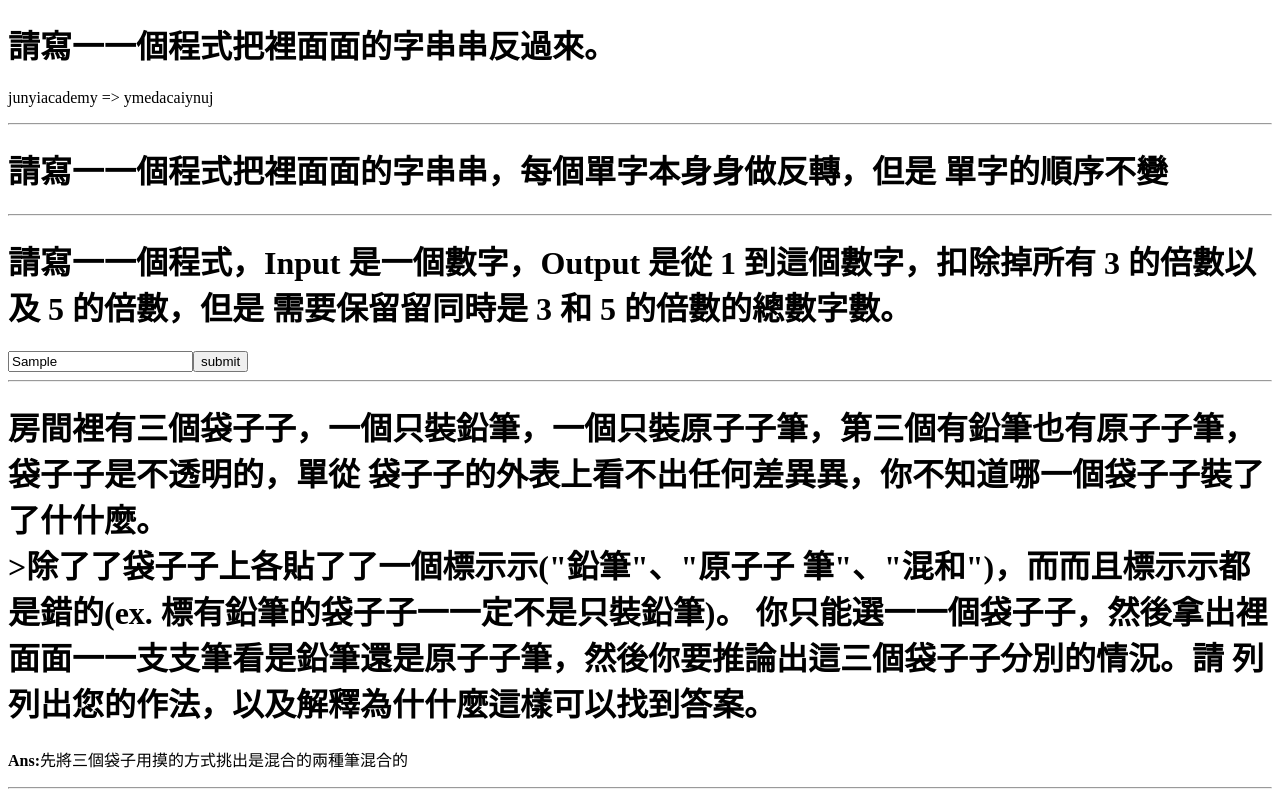
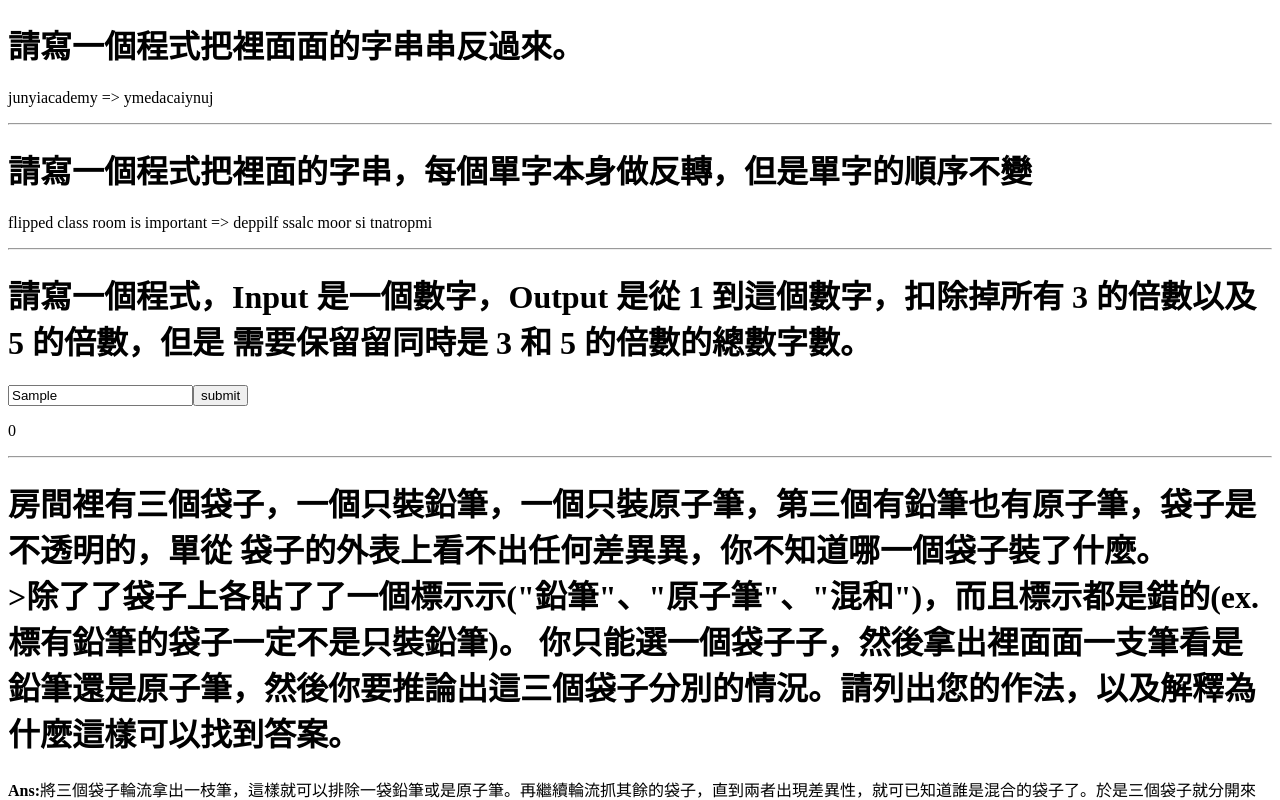
Before and after one commit to TinaChuang/FirstRepository, a plain HTML site: page answer_1.html in a window 1280 px wide. Both pictures are taken after typing "Sample" into the empty fields and a click on the button "submit". Shown: the top 800 px of the page. Drawn offline with nearby package versions, Linux system fonts and the light colour scheme.

Commit message:
第三題好難 QQ

```diff
--- a/answer_1.html
+++ b/answer_1.html
@@ -8,27 +8,70 @@
     <script src="https://ajax.googleapis.com/ajax/libs/jquery/1.9.1/jquery.min.js"></script>
 </head>
 <body>
-    <h1>請寫⼀一個程式把裡⾯面的字串串反過來。 </h1>
+    <h1>請寫一個程式把裡⾯面的字串串反過來。 </h1>
     <p><span id="Q1">junyiacademy</span> => <span id="A1"></span></p>
+    <hr />
 
+    <h1>請寫一個程式把裡⾯的字串，每個單字本⾝做反轉，但是單字的順序不變</h1>
+    <p><span id="Q2">flipped class room is important</span> => <span id="A2"></span></p>
     <hr />
-    <h1>請寫⼀一個程式把裡⾯面的字串串，每個單字本⾝身做反轉，但是 單字的順序不變</h1>
+
+    <h1>請寫一個程式，Input 是⼀個數字，Output 是從 1 到這個數字，扣除掉所有 3 的倍數以及 5 的倍數，但是 需要保留留同時是 3 和 5 的倍數的總數字數。</h1>
+    <input id="Q3" type="text"><button id="b2">submit</button>
+    <p id="A3"></p>
     <hr />
-    <h1>請寫⼀一個程式，Input 是⼀個數字，Output 是從 1 到這個數字，扣除掉所有 3 的倍數以及 5 的倍數，但是 需要保留留同時是 3 和 5 的倍數的總數字數。</h1>
-    <input type="text"><button>submit</button>
+
+    <h1>房間裡有三個袋⼦，⼀個只裝鉛筆，⼀個只裝原⼦筆，第三個有鉛筆也有原⼦筆，袋⼦是不透明的，單從 袋⼦的外表上看不出任何差異異，你不知道哪⼀個袋⼦裝了什麼。<br />>除了了袋⼦上各貼了了⼀個標⽰示("鉛筆"、"原⼦筆"、"混和")，⽽且標⽰都是錯的(ex. 標有鉛筆的袋⼦一定不是只裝鉛筆)。
+你只能選⼀個袋⼦子，然後拿出裡⾯面⼀⽀筆看是鉛筆還是原⼦筆，然後你要推論出這三個袋⼦分別的情況。請列出您的作法，以及解釋為什麼這樣可以找到答案。</h1>
+    <p><b>Ans:</b>將三個袋子輪流拿出一枝筆，這樣就可以排除一袋鉛筆或是原子筆。再繼續輪流抓其餘的袋子，直到兩者出現差異性，就可已知道誰是混合的袋子了。於是三個袋子就分開來了。</p>
     <hr />
-    <h1>房間裡有三個袋⼦子，⼀個只裝鉛筆，⼀個只裝原⼦子筆，第三個有鉛筆也有原⼦子筆，袋⼦子是不透明的，單從 袋⼦子的外表上看不出任何差異異，你不知道哪⼀個袋⼦子裝了了什什麼。<br />>除了了袋⼦子上各貼了了⼀個標⽰示("鉛筆"、"原⼦子 筆"、"混和")，⽽而且標⽰示都是錯的(ex. 標有鉛筆的袋⼦子⼀一定不是只裝鉛筆)。
-你只能選⼀一個袋⼦子，然後拿出裡⾯面⼀一⽀支筆看是鉛筆還是原⼦子筆，然後你要推論出這三個袋⼦子分別的情況。請 列列出您的作法，以及解釋為什什麼這樣可以找到答案。</h1>
-    <p><b>Ans:</b>先將三個袋子用摸的方式挑出是混合的兩種筆混合的</p>
+
+    <h1>有三個⼈⼀起到迪⼠尼遊玩，中午肚子餓了，去餐廳點了⼀份現在夯的冰雪奇緣雙⼈組，要價 900 元， 付錢後，服務⽣生發現今天套餐⼤特價，只要 750 元，因此服務⽣應該退還 150 元給這三個⼈，但是這位服務生一時⿁迷⼼翹，
+        決定暗扛 60 元，只退了 90 元給這三個遊客。
+        那麼： 三⼈各出 300 元 - 服務⽣生還給他們⼀人 30 元 = 三⼈各出 270 元 270元 × 3⼈ + 服務⽣生私吞的 60 元 = 810 + 60 = 870 !?
+        怎麼不是 900 元呢？還有 30元去哪了呢？ 請⽤用敘述的⽅式，儘量清楚解釋問題出在哪裡。</h1>
+        <p><b>Ans:</b></p>
     <hr />
-    <h1>有三個⼈人⼀一起到迪⼠士尼遊玩，中午肚⼦子餓了了，去餐廳點了了⼀份現在夯的冰雪奇緣雙⼈人組，要價 900 元， 付錢後，服務⽣生發現今天套餐⼤大特價，只要 750 元，因此服務⽣生應該退還 150 元給這三個⼈人，但是這位服務 ⽣生⼀一時⿁鬼迷⼼心翹，決定按扛 60 元，只退了了 90 元給這三個遊客。 那麼： 三⼈人各出 300 元 - 服務⽣生還給他們⼀一⼈人 30 元 = 三⼈人各出 270 元 270元 × 3⼈人 + 服務⽣生私吞的 60 元 = 810 + 60 = 870 !? 怎麼不是 900 元呢？還有 30元去哪了了呢？ 請⽤用敘述的⽅方式，儘量量清楚解釋問題出在哪 裡。</h1>
-    <hr />
+
     <script>
         $(function(){
             $("#A1").text($("#Q1").text().split("").reverse().join(""));
-            $("button").click(function(){
-                var str = $("input").text();
+
+            var q2Ary_1 = $("#Q2").text().split(" ");
+            var q2Ary_2 = [];
+            $.map(q2Ary_1, function(m){
+                q2Ary_2.push(m.split("").reverse().join(""))
             })
+            $("#A2").text(q2Ary_2.join(" "));
+
+            $("#b2").click(function(){
+                var str = $("#Q3").val();
+                var ary = [];
+                var newAry = [];
+                var total = 0;
+                for (var i = 1; i <= str; i++){
+                    ary.push(i);
+                }
+                newAry = $.map(ary, function(n){
+                    var _a = [];
+                    if(n % 3){
+                        if(n % 5){
+                            _a.push(n)
+                        }
+                    };
+
+                    if(!(n % 3) && !(n % 5)){
+                        _a.push(n)
+                    }
+
+                    return _a
+                })
+                console.log(newAry)
+                $.map(newAry, function(m){
+                    return total += m;
+                })
+                $("#A3").text(total);
+            });
         });
     </script>
 </body>
```
